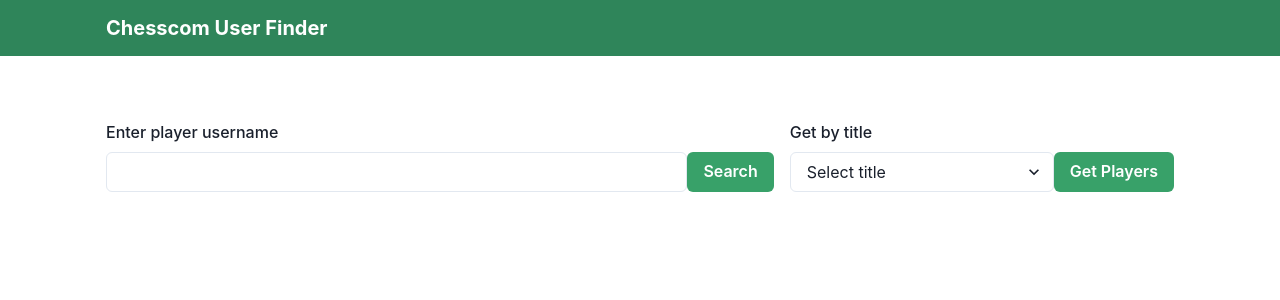
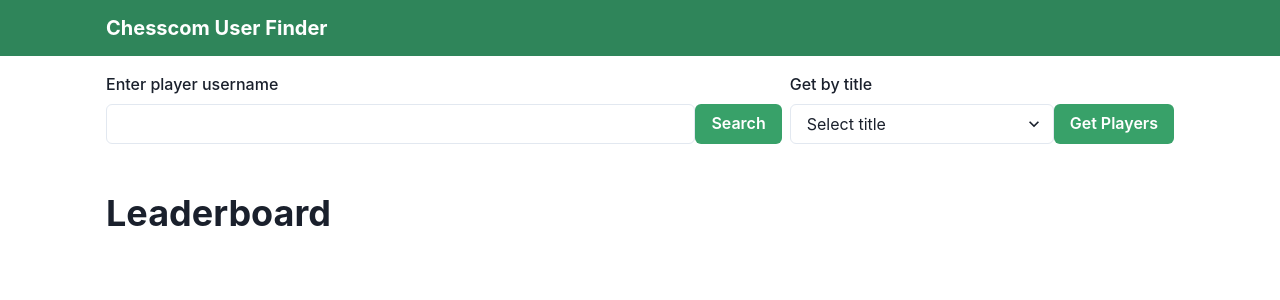
Before and after one commit to rhen99/Chesscom-User-Finder, a React (Create React App) app: page / in a window 1280 px wide. Shown: the top 300 px of the page. Built offline with nearby package versions, Linux system fonts and the light colour scheme.

Commit message:
changed: Flex to Stack

```diff
--- a/src/App.jsx
+++ b/src/App.jsx
@@ -1,5 +1,6 @@
 import { ChakraProvider, Container } from "@chakra-ui/react";
 import Header from "./components/Header";
+import Leaderboard from "./components/Leaderboard";
 import SearchForm from "./components/SearchForm";
 
 function App() {
@@ -8,6 +9,7 @@
       <Header />
       <Container maxW="1100px" paddingY="1rem">
         <SearchForm />
+        <Leaderboard />
       </Container>
     </ChakraProvider>
   );
--- /dev/null
+++ b/src/components/Leaderboard.jsx
@@ -0,0 +1,10 @@
+import { Box, Heading } from "@chakra-ui/react";
+function Leaderboard() {
+  return (
+    <Box paddingTop="3rem">
+      <Heading>Leaderboard</Heading>
+    </Box>
+  );
+}
+
+export default Leaderboard;
--- a/src/components/SearchForm.jsx
+++ b/src/components/SearchForm.jsx
@@ -7,11 +7,12 @@
   Select,
   Flex,
   Button,
+  Stack,
 } from "@chakra-ui/react";
 function SearchForm() {
   return (
-    <Flex wrap="wrap" paddingTop="3rem">
-      <Box flex="1" paddingRight="1rem">
+    <Stack direction={["column", "row"]}>
+      <Box flex="1">
         <form>
           <Flex>
             <FormControl>
@@ -52,7 +53,7 @@
           </Flex>
         </form>
       </Box>
-    </Flex>
+    </Stack>
   );
 }
 
```
